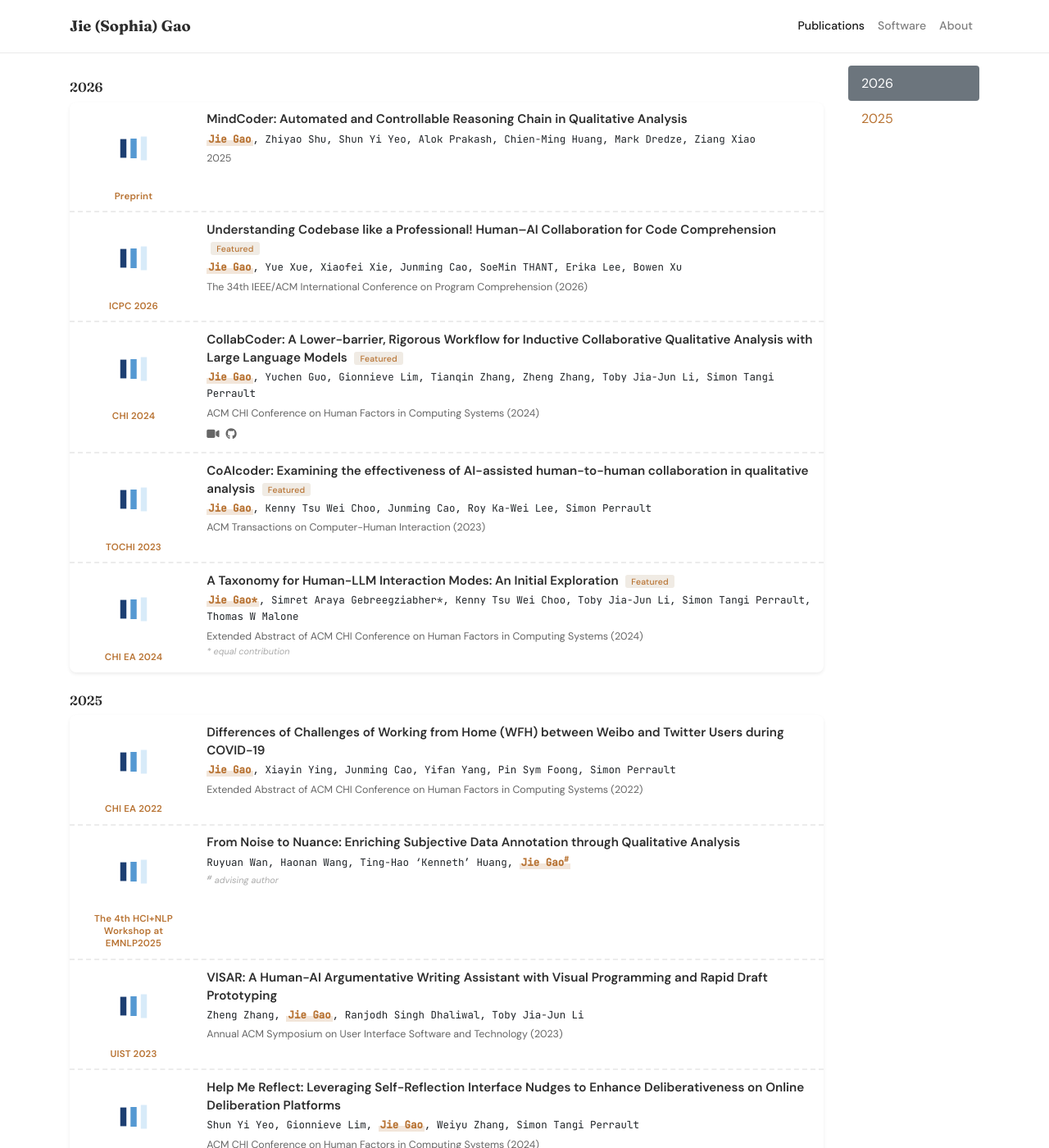
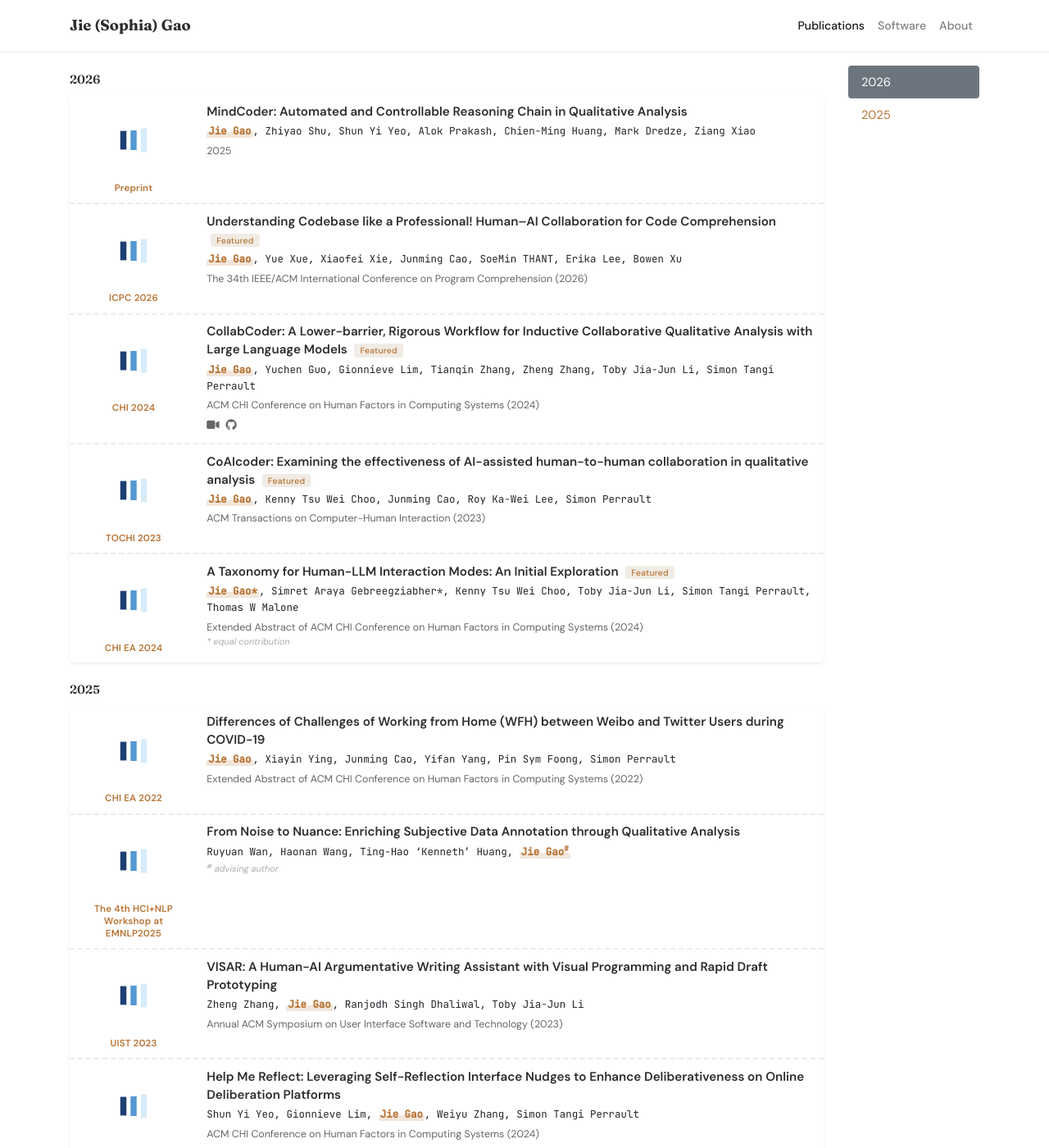
Before and after one commit to gaojie058/gaojie058.github.io, a Jekyll site: the page built from publications.html, in a window 1280 px wide and 1400 px high. Shown: the whole window at 82% size. Built offline with Jekyll 4.4.1, drawn with Linux system fonts in a browser that asks for light colours; nearby versions of some CDN libraries; a style sheet for code colours, icons or effects is not loaded.

Commit message:
style: shrink overall layout - container-lg→container, smaller fonts/spacing

```diff
--- a/_layouts/default.html
+++ b/_layouts/default.html
@@ -20,7 +20,7 @@
 </head>
 <body style="display:flex;flex-direction:column;min-height:100vh;" {{ page.body_attr }}>
     {% include navbar.html %}
-    <div class="{% if page.container_class %}{{ page.container_class }}{% else %}container-lg{% endif %}" style="flex:1;">
+    <div class="{% if page.container_class %}{{ page.container_class }}{% else %}container{% endif %}" style="flex:1;">
         {{content}}
     </div>
     {% include footer.html %}
--- a/assets/css/global.css
+++ b/assets/css/global.css
@@ -22,10 +22,11 @@
 body {
     font-family: var(--font-body);
     font-weight: 400;
-    line-height: 1.7;
+    line-height: 1.65;
     color: var(--color-text);
     background-color: var(--color-bg);
-    padding-top: 4.5rem;
+    padding-top: 4rem;
+    font-size: 0.92rem;
 }
 
 h1, h2, h3, h4, h5, h6 {
@@ -35,12 +36,12 @@
     color: var(--color-text);
 }
 
-h1 { font-size: 2rem; }
-h2 { font-size: 1.6rem; }
-h3 { font-size: 1.3rem; }
-h4 { font-size: 1.1rem; }
-h5 { font-size: 1rem; }
-h6 { font-size: 0.9rem; }
+h1 { font-size: 1.75rem; }
+h2 { font-size: 1.4rem; }
+h3 { font-size: 1.15rem; }
+h4 { font-size: 1rem; }
+h5 { font-size: 0.92rem; }
+h6 { font-size: 0.85rem; }
 
 a {
     color: var(--color-accent);
@@ -136,8 +137,8 @@
 .profile-portrait {
     border-radius: 0.75rem;
     overflow: hidden;
-    margin-bottom: 1rem;
-    max-width: 180px;
+    margin-bottom: 0.8rem;
+    max-width: 160px;
     margin-left: auto;
     margin-right: auto;
 }
@@ -150,7 +151,7 @@
 
 .profile-name-serif {
     font-family: var(--font-heading);
-    font-size: 1.4rem;
+    font-size: 1.25rem;
     font-weight: 600;
     color: var(--color-text);
 }
```
